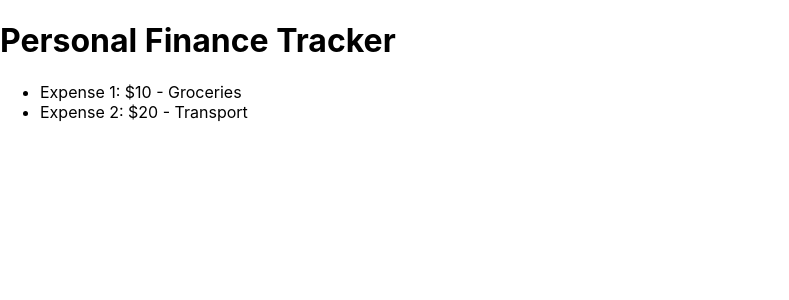
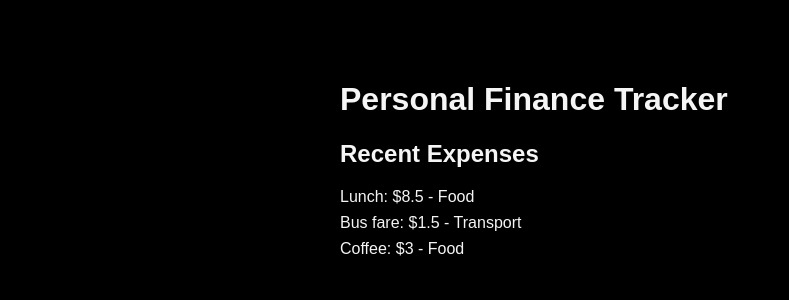
Before and after one commit to Vanna-Gio/personal-finance-tracker, a React (Create React App) app: page / in a window 1280 px wide. Shown: the top 300 px of the page, without its empty margins (0-789 px from the left). Built offline with nearby package versions, Linux system fonts and the light colour scheme.

Commit message:
Day 2: Created ExpenseList component, added TypeScript Expense type, basic inline + global CSS

```diff
--- a/src/App.tsx
+++ b/src/App.tsx
@@ -1,15 +1,30 @@
 import React from "react";
+import ExpenseList from "./components/ExpenseList";
+
+//Same type as above
+type Expense ={
+  id: number;
+  description: string;
+  amount: number;
+  category: string;
+};
 
 function App() {
+  //Dummy data with proper types
+  const expenses: Expense[] = [
+    { id: 1, description: 'Lunch', amount: 8.5, category: 'Food'},
+    {id: 2, description: 'Bus fare', amount: 1.5, category: 'Transport'},
+    {id: 3, description: 'Coffee', amount: 3, category: 'Food'},
+
+  ];
+
   return (
-    <div>
-      <h1>Personal Finance Tracker</h1>
-      <ul>
-        <li>Expense 1: $10 - Groceries</li>
-        <li>Expense 2: $20 - Transport</li>
-      </ul>
+    <div style={{ fontFamily: 'Arial, sans-serif', maxWidth: '600px', margin: '40px auto', padding: '20px' }}>
+       <h1>Personal Finance Tracker</h1>
+       <h2>Recent Expenses</h2>
+       <ExpenseList expense={expenses} />
     </div>
-  );
+  )
 }
 
 export default App;
--- /dev/null
+++ b/src/components/ExpenseList.tsx
@@ -0,0 +1,27 @@
+import React from "react";
+
+//Define the shape of one expense (typeScript type)
+type Expense = {
+    id: number;
+    description: string;
+    amount: number;
+    category: string;
+};
+
+//we pass the list of expenses as a prop
+interface ExpenseListProps {
+    expense: Expense[];
+}
+
+function ExpenseList({ expense }: ExpenseListProps) {
+    return (
+        <ul style={{ listStyle: 'none', padding: 0}}>
+            {expense.map((expense) =>(
+                <li key={expense.id} style={{ marginBottom: '8px'}}>
+                    {expense.description}: ${expense.amount} - {expense.category}
+                </li>
+            ))}
+        </ul>
+    );
+}
+export default ExpenseList;
--- a/src/index.css
+++ b/src/index.css
@@ -1,13 +1,8 @@
 body {
   margin: 0;
-  font-family: -apple-system, BlinkMacSystemFont, 'Segoe UI', 'Roboto', 'Oxygen',
-    'Ubuntu', 'Cantarell', 'Fira Sans', 'Droid Sans', 'Helvetica Neue',
-    sans-serif;
-  -webkit-font-smoothing: antialiased;
-  -moz-osx-font-smoothing: grayscale;
+  font-family: system-ui, -apple-system, BlinkMacSystemFont, 'Segoe UI', Roboto,  sans-serif;
+  background-color: #000;
 }
-
-code {
-  font-family: source-code-pro, Menlo, Monaco, Consolas, 'Courier New',
-    monospace;
+h1,h2,li{
+  color: #f5f5f5;
 }
```
